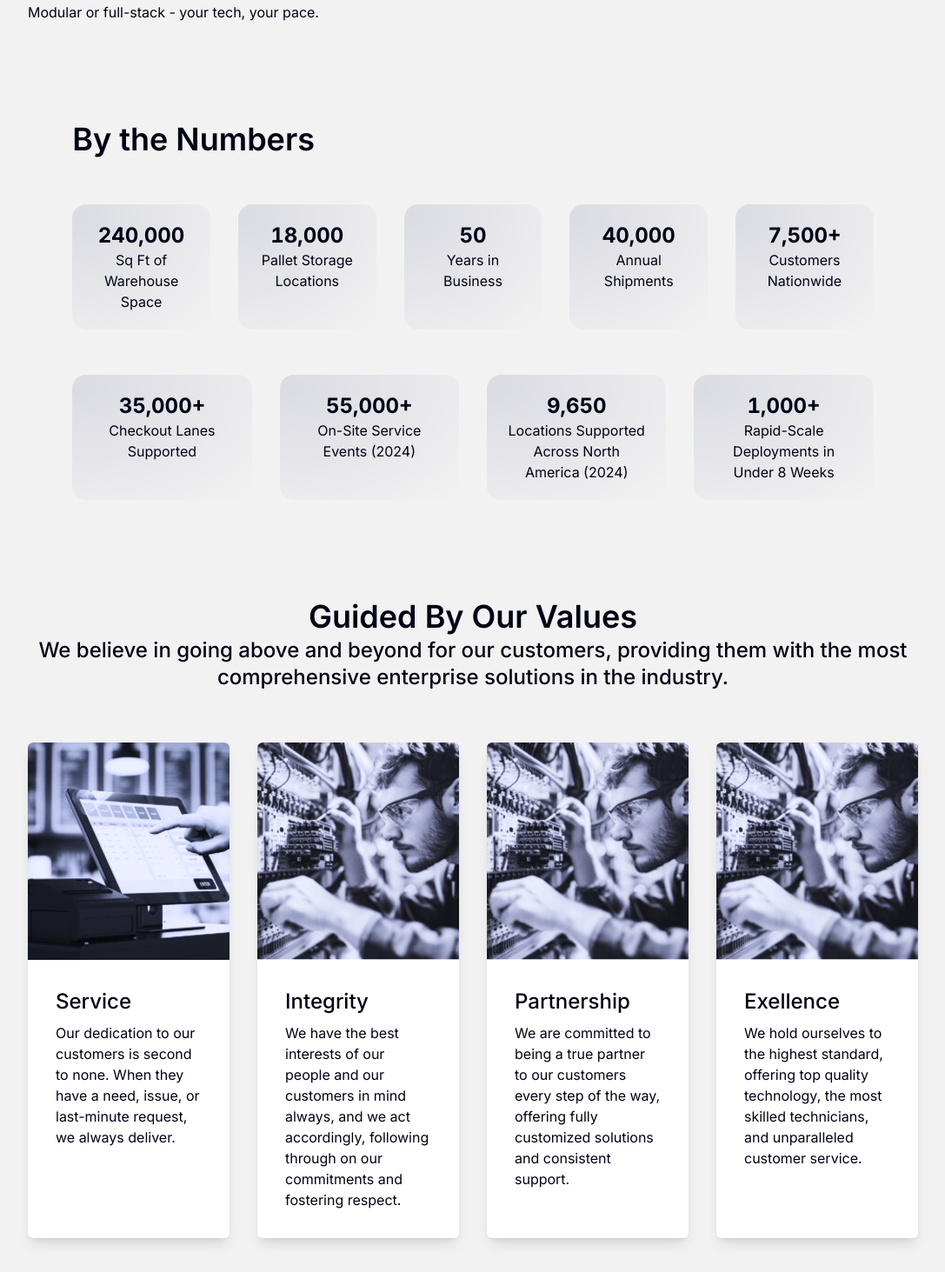
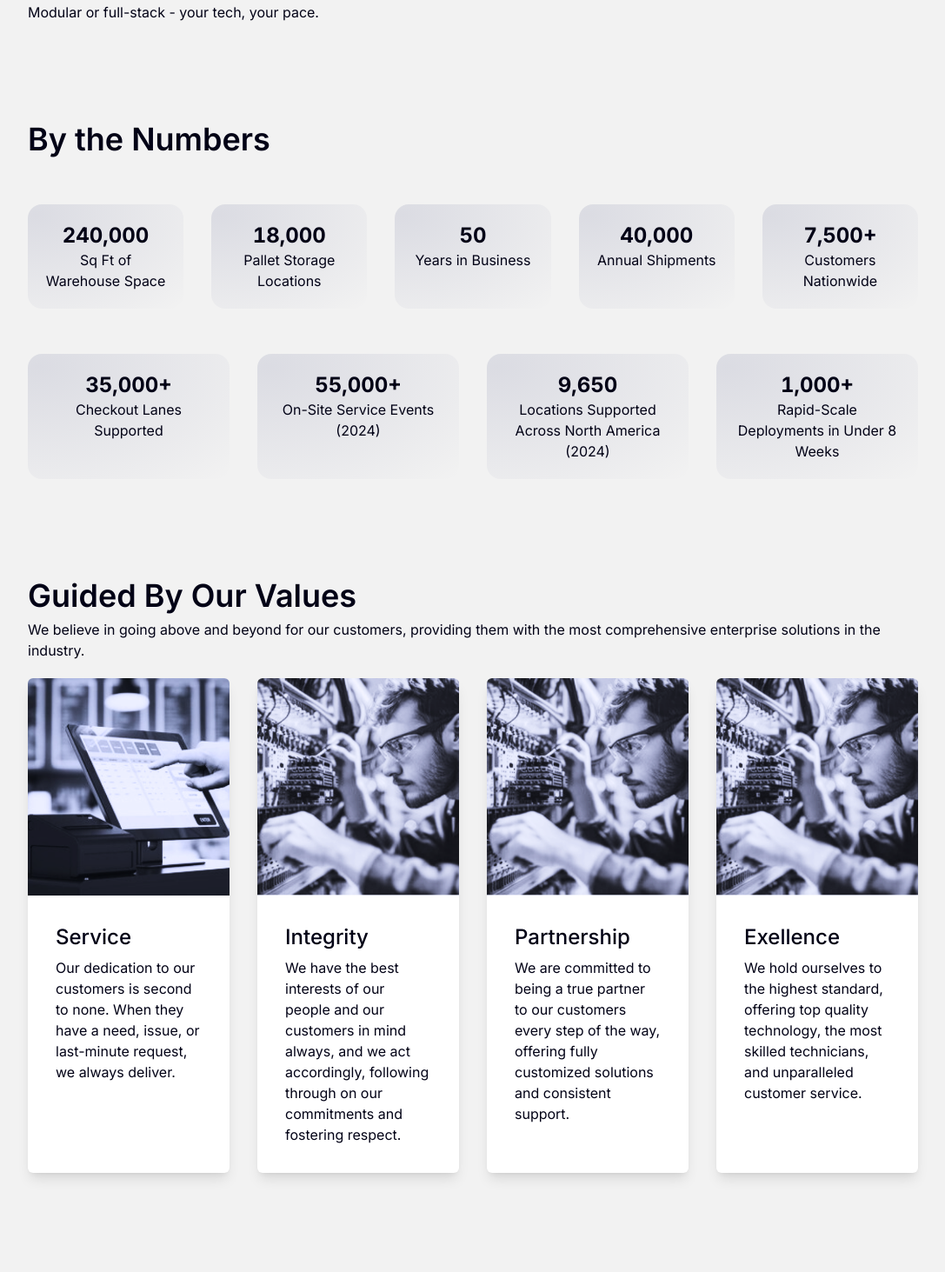
Before and after one commit to IWTechnologies/weareiw, a Next.js app in the folder nextjs-weareiw/: page /about in a window 1280 px wide. Shown: the part 960-2423 px from the top of the page at 87% size, without its empty margins (96-1183 px from the left). Built offline with nearby package versions, Linux system fonts and the light colour scheme.

Commit message:
about and NumCounter: styling updates

```diff
--- a/nextjs-weareiw/src/app/about/page.tsx
+++ b/nextjs-weareiw/src/app/about/page.tsx
@@ -64,15 +64,15 @@ export default function AboutPage() {
             </section>
 
             <section id="hardware"
-                  className="w-full flex flex-col items-center bg-background">
-                    <div className="w-full lg:w-[80%] mx-auto mb-15 text-brand-black text-center">
+                  className="w-full flex flex-col items-center gap-5 bg-background">
+                    <div className="w-[80%] flex flex-col mx-auto gap-1 text-brand-black">
                       <h2>
                         Guided By Our Values
                       </h2>
-                      <h3>
+                      <div>
                         We believe in going above and beyond for our customers, providing them with the
                         most comprehensive enterprise solutions in the industry.
-                      </h3>
+                      </div>
                     </div>
                     <div className="w-[80%] mx-auto mb-15 flex flex-col items-center gap-8
                     lg:flex-row lg:justify-center lg:items-stretch">
--- a/nextjs-weareiw/src/components/NumCounter.tsx
+++ b/nextjs-weareiw/src/components/NumCounter.tsx
@@ -77,15 +77,15 @@ function StatItem({ value, label, suffix = "" }: Stat) {
 export default function StatSection() {
     return (
         <div className="w-[80%] flex flex-col mx-auto py-14 gap-5">
-            <div className="w-[90%] mx-auto mb-8 text-brand-black">
+            <div className="w-full mb-8 text-brand-black">
                 <h2>By the Numbers</h2>
             </div>
-            <div className="w-[90%] mx-auto mb-8 grid grid-cols-1 sm:grid-cols-3 lg:grid-cols-5 gap-8">
+            <div className="w-full mb-8 grid grid-cols-1 sm:grid-cols-3 lg:grid-cols-5 gap-8">
                 {rowOne.map((stat) => (
                     <StatItem key={stat.label} {...stat} />
                 ))}
             </div>
-            <div className="w-[90%] mx-auto grid grid-cols-1 sm:grid-cols-2 lg:grid-cols-4 gap-8">
+            <div className="w-full grid grid-cols-1 sm:grid-cols-2 lg:grid-cols-4 gap-8">
                 {rowTwo.map((stat) => (
                     <StatItem key={stat.label} {...stat} />
                 ))}
```
